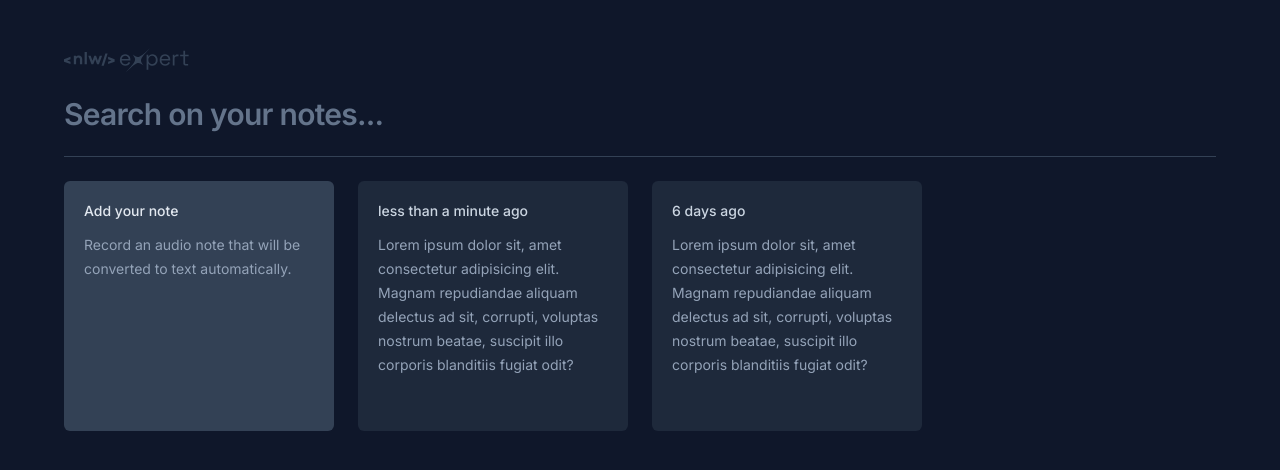
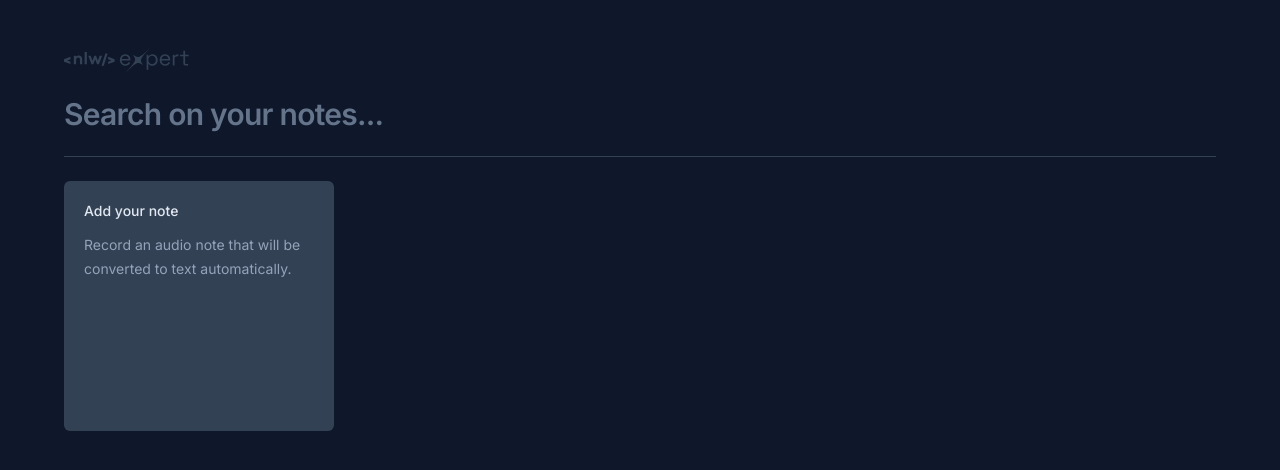
Before and after one commit to tutods/nlw-expert-react, a React (Vite) app: page / in a window 1280 px wide. Shown: the top 470 px of the page. Built offline with nearby package versions, Linux system fonts and the light colour scheme.

Commit message:
feat: save notes and search

```diff
--- a/src/app.tsx
+++ b/src/app.tsx
@@ -1,14 +1,62 @@
+import type { ChangeEvent } from 'react';
+import { useMemo, useState } from 'react';
+
 import { NewNoteCard } from '@components/new-note-card';
 import { NoteCard } from '@components/note-card';
 
+type Note = {
+  id: string;
+  date: Date;
+  content: string;
+};
+
 export const App = () => {
+  const [search, setSearch] = useState('');
+  const [notes, setNotes] = useState<Note[]>(() => {
+    const notesOnStorage = localStorage.getItem('notes');
+
+    if (notesOnStorage) {
+      return JSON.parse(notesOnStorage);
+    }
+
+    return [];
+  });
+
+  function onNoteCreated(content: string) {
+    const newNote: Note = {
+      id: crypto.randomUUID(),
+      date: new Date(),
+      content,
+    };
+
+    const updatedNotes = [newNote, ...notes];
+
+    setNotes(updatedNotes);
+    localStorage.setItem('notes', JSON.stringify(updatedNotes));
+  }
+
+  function handleSearch(evt: ChangeEvent<HTMLInputElement>) {
+    setSearch(evt.target.value);
+  }
+
+  const filteredNotes = useMemo(() => {
+    if (!search.length) {
+      return notes;
+    }
+
+    return notes.filter(note =>
+      note.content.toLocaleLowerCase().includes(search.toLocaleLowerCase()),
+    );
+  }, [search, notes]);
+
   return (
     <div className="mx-auto my-12 max-w-6xl space-y-6 px-4 md:px-0">
       <img alt="NLW Expert" src="/media/logo-dark.svg" />
 
-      <form className="">
+      <form>
         <input
           className="w-full bg-transparent text-3xl font-semibold tracking-tight outline-none placeholder:text-slate-500"
+          onChange={handleSearch}
           placeholder="Search on your notes..."
           type="text"
         />
@@ -17,22 +65,11 @@ export const App = () => {
       <div className="h-px bg-slate-700" />
 
       <section className="grid auto-rows-[250px] grid-cols-1 gap-6 sm:grid-cols-2 md:grid-cols-3 xl:grid-cols-4">
-        <NewNoteCard />
+        <NewNoteCard onNoteCreated={onNoteCreated} />
 
-        <NoteCard
-          note={{
-            content:
-              'Lorem ipsum dolor sit, amet consectetur adipisicing elit. Magnam repudiandae aliquam delectus ad sit, corrupti, voluptas nostrum beatae, suscipit illo corporis blanditiis fugiat odit?',
-            date: new Date(),
-          }}
-        />
-        <NoteCard
-          note={{
-            content:
-              'Lorem ipsum dolor sit, amet consectetur adipisicing elit. Magnam repudiandae aliquam delectus ad sit, corrupti, voluptas nostrum beatae, suscipit illo corporis blanditiis fugiat odit?',
-            date: new Date('2024/02/01'),
-          }}
-        />
+        {filteredNotes.map(note => (
+          <NoteCard key={note.id} note={note} />
+        ))}
       </section>
     </div>
   );
--- a/src/components/new-note-card.tsx
+++ b/src/components/new-note-card.tsx
@@ -5,7 +5,11 @@ import * as Dialog from '@radix-ui/react-dialog';
 import { X } from 'lucide-react';
 import { toast } from 'sonner';
 
-export const NewNoteCard = () => {
+type NewNoteCardProps = {
+  onNoteCreated: (content: string) => void;
+};
+
+export const NewNoteCard = ({ onNoteCreated }: NewNoteCardProps) => {
   const [shouldShowOnboarding, setShouldShowOnboarding] = useState(true);
   const [content, setContent] = useState('');
 
@@ -25,6 +29,12 @@ export const NewNoteCard = () => {
 
   function handleSaveNote(evt: FormEvent<HTMLFormElement>) {
     evt.preventDefault();
+
+    onNoteCreated(content);
+
+    // Reset modal state
+    setShouldShowOnboarding(true);
+    setContent('');
 
     toast.success('Note created successfully!');
   }
```
